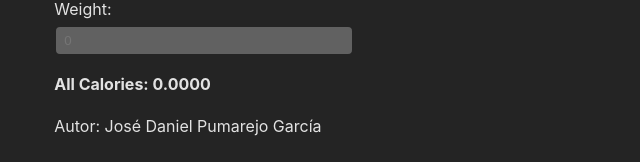
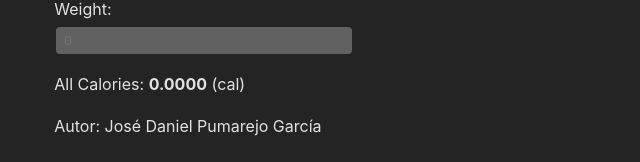
Before and after one commit to DanyVaic18/reto-logico-nelumbo, a React (Vite) app: page / in a window 1280 px wide. Shown: the part 349-511 px from the top of the page, without its empty margins (310-950 px from the left). Built offline with nearby package versions, Linux system fonts and the light colour scheme.

Commit message:
feat: changed tag

```diff
--- a/src/App.jsx
+++ b/src/App.jsx
@@ -217,10 +217,10 @@ function App() {
         </form>
 
         <section>
-          <h4>
+          <p>
             All Calories:{" "}
-            <b>{calculateCalories(age, stature, weight).toFixed(4)}</b>
-          </h4>
+            <b>{calculateCalories(age, stature, weight).toFixed(4)}</b> (cal)
+          </p>
         </section>
       </main>
       <footer className="footer-container">
```
